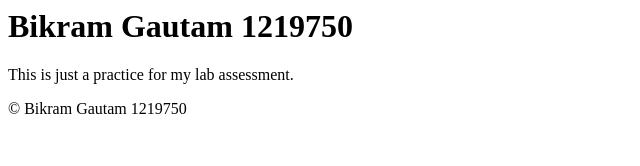
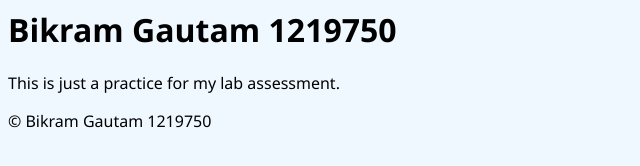
Before and after one commit to Bikram468/Lab-Practice, a plain HTML site: page index.html in a window 1280 px wide. Shown: the whole page, without its empty margins (0-640 px from the left). Drawn offline with Linux system fonts and the light colour scheme.

Commit message:
Update index.html
adding stylesheet into html

```diff
--- a/index.html
+++ b/index.html
@@ -2,6 +2,7 @@
 <html>
     <head>
         <title>Lab Practice</title>
+        <link rel="stylesheet" href="css/style.css"
     </head>
     <body>
         <header>
```
